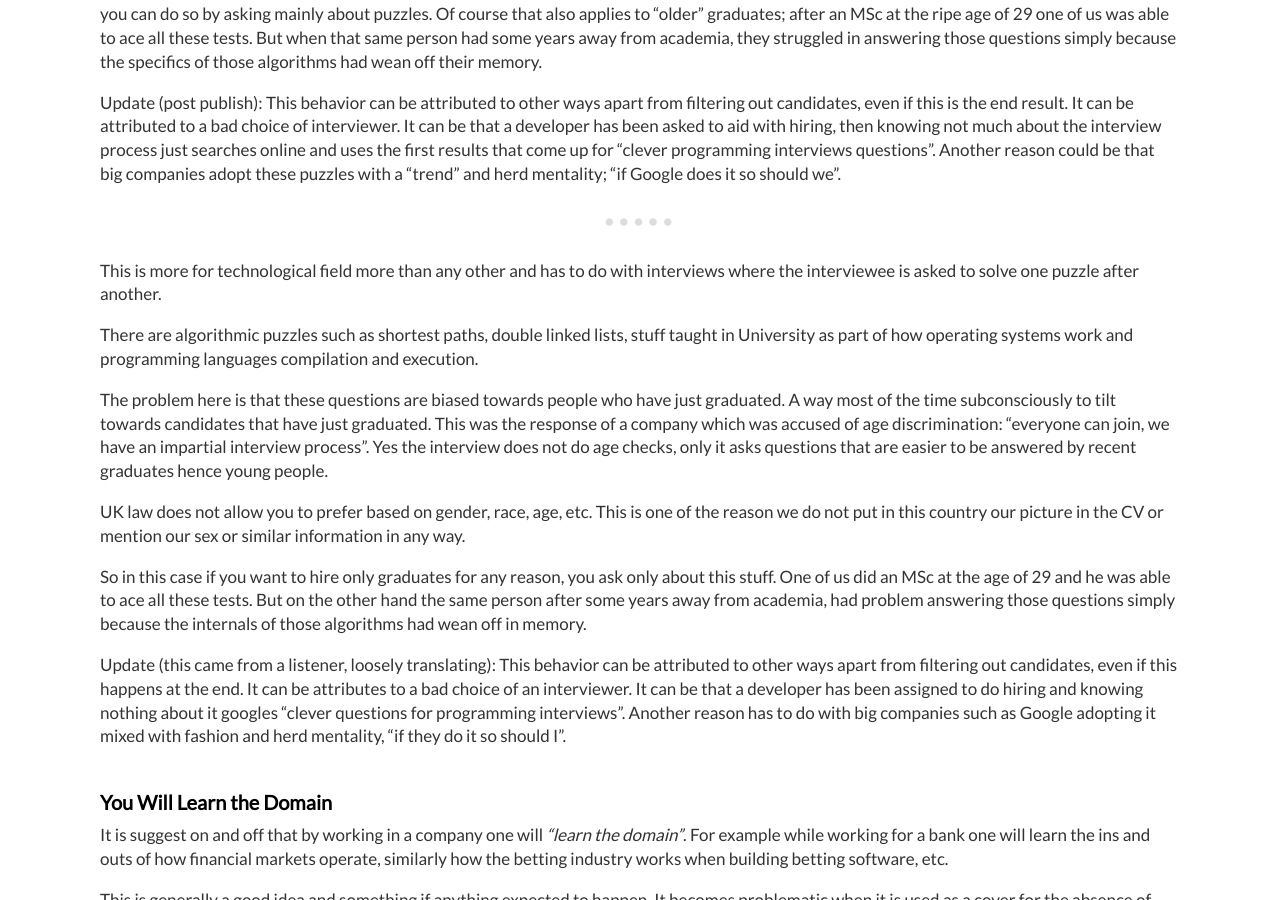
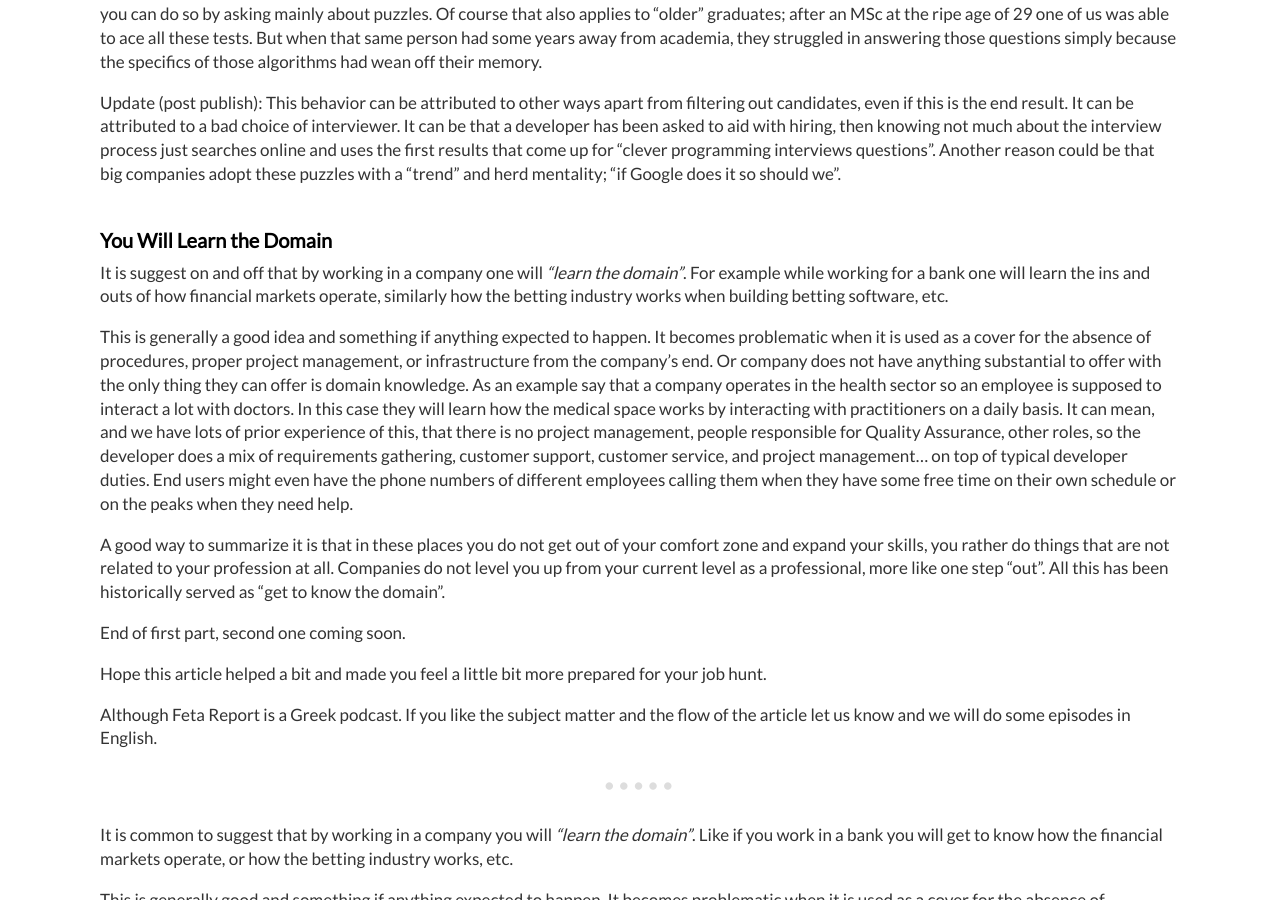
Before and after one commit to dimitrismistriotis/dimitrismistriotis.github.io, a Jekyll site: the page built from _posts/2018-05-24-red_flags_in_interviews.md, in a window 1280 px wide and 900 px high, scrolled down 3091 px. Built offline with Jekyll 4.4.1, drawn with Linux system fonts in a browser that asks for light colours; comment, search, counter and statistics services are not loaded.

Commit message:
Transcribe removal.

```diff
--- a/_posts/2018-05-24-red_flags_in_interviews.md
+++ b/_posts/2018-05-24-red_flags_in_interviews.md
@@ -215,41 +215,6 @@ aid with hiring, then knowing not much about the interview process just
 searches online and uses the first results that come up for “clever programming
 interviews questions”. Another reason could be that big companies adopt these
 puzzles with a "trend" and herd mentality; “if Google does it so should we".
-
----
-
-This is more for technological field more than any other and has to do with
-interviews where the interviewee is asked to solve one puzzle after another.
-
-There are algorithmic puzzles such as shortest paths, double linked lists,
-stuff taught in University as part of how operating systems work and
-programming languages compilation and execution.
-
-The problem here is that these questions are biased towards people who have
-just graduated. A way most of the time subconsciously to tilt towards
-candidates that have just graduated. This was the response of a company
-which was accused of age discrimination: "everyone can join, we have an
-impartial interview process". Yes the interview does not do age checks, only it
-asks questions that are easier to be answered by recent graduates hence young
-people.
-
-UK law does not allow you to prefer based on gender, race, age, etc. This is
-one of the reason we do not put in this country our picture in the CV or
-mention our sex or similar information in any way.
-
-So in this case if you want to hire only graduates for any reason, you ask only
-about this stuff. One of us did an MSc at the age of 29 and he was able to ace
-all these tests. But on the other hand the same person after some years away
-from academia, had problem answering those questions simply because the
-internals of those algorithms had wean off in memory.
-
-Update (this came from a listener, loosely translating): This behavior can be
-attributed to other ways apart from filtering out candidates, even if this
-happens at the end. It can be attributes to a bad choice of an interviewer. It
-can be that a developer has been assigned to do hiring and knowing nothing
-about it googles "clever questions for programming interviews". Another reason
-has to do with big companies such as Google adopting it mixed with fashion and
-herd mentality, "if they do it so should I".
 
 ## You Will Learn the Domain
 
```
